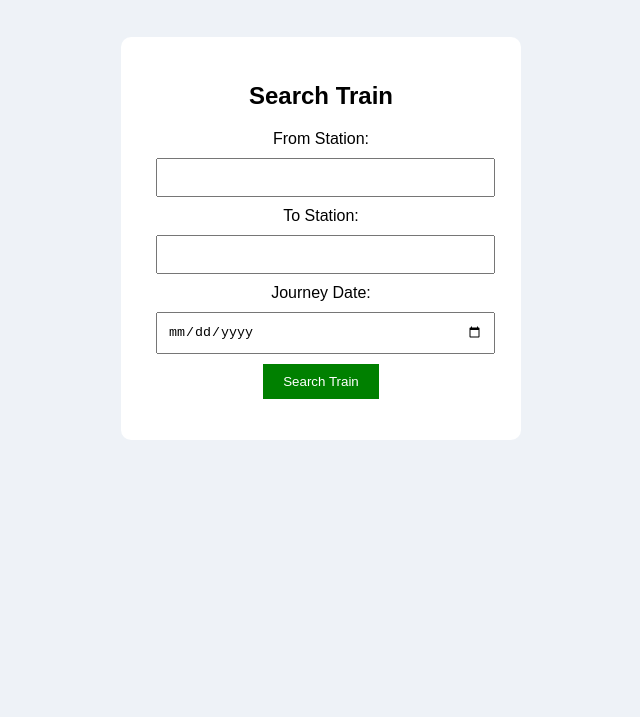
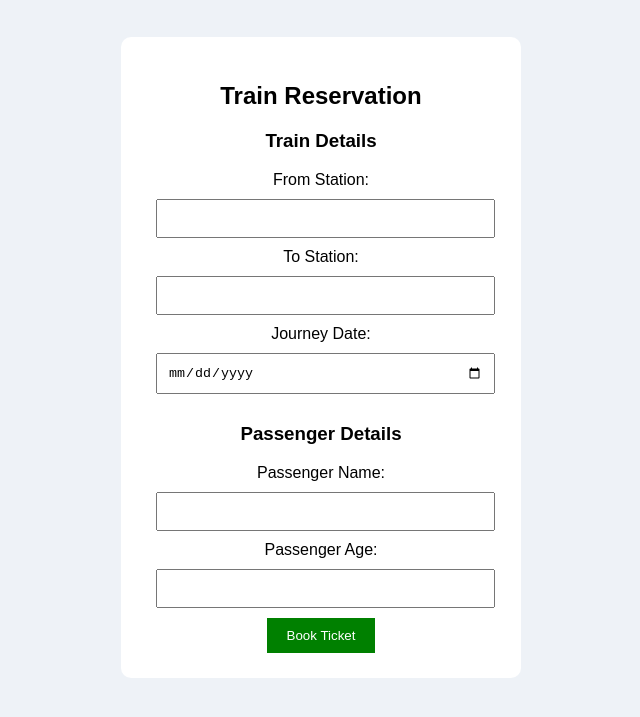
Before and after one commit to inchara-hub20/Railway-Ticket-Reservation, a plain HTML site: page index.html in a window 1280 px wide. Shown: the part 61-778 px from the top of the page, without its empty margins (319-959 px from the left). Drawn offline with Linux system fonts and the light colour scheme.

Commit message:
Update form for train reservation with passenger details

```diff
--- a/index.html
+++ b/index.html
@@ -10,9 +10,12 @@
     <h1>Railway Ticket Reservation System</h1>
 
     <div class="container">
-        <h2>Search Train</h2>
+        <h2>Train Reservation</h2>
 
         <form id="bookingForm">
+
+            <h3>Train Details</h3>
+
             <label>From Station:</label>
             <input type="text" id="from" required>
 
@@ -22,10 +25,20 @@
             <label>Journey Date:</label>
             <input type="date" id="date" required>
 
-            <button type="submit">Search Train</button>
+            <h3>Passenger Details</h3>
+
+            <label>Passenger Name:</label>
+            <input type="text" id="name" required>
+
+            <label>Passenger Age:</label>
+            <input type="number" id="age" min="1" max="120" required>
+
+            <button type="submit">Book Ticket</button>
+
         </form>
 
-        <p id="result"></p>
+        <div id="result"></div>
+
     </div>
 
     <script src="script.js"></script>
```
